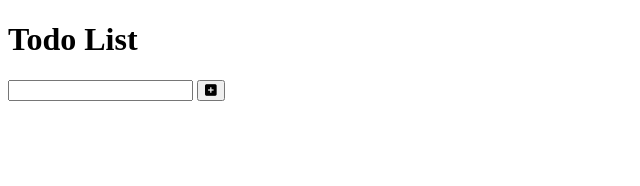
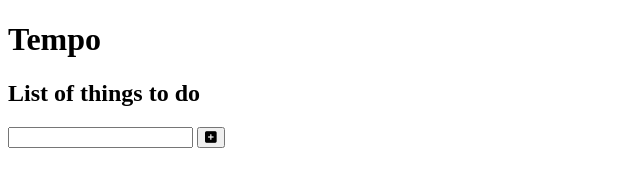
Before and after one commit to eric-tran2/Tempo, a website built with webpack: page index.html in a window 1280 px wide. Shown: the whole page, without its empty margins (0-640 px from the left). Built offline with nearby package versions, Linux system fonts and the light colour scheme; a web font is replaced by a local one.

Commit message:
titling of tdl and centered title

```diff
--- a/index.html
+++ b/index.html
@@ -16,8 +16,9 @@
 
 <body>
   <header>
-    <h1> Todo List</h1>
+    <h1>Tempo</h1>
   </header>
+  <h2>List of things to do</h2>
   <form>
     <input type="text" class="todo-input">
     <button class="todo-button" type="submit">
```
